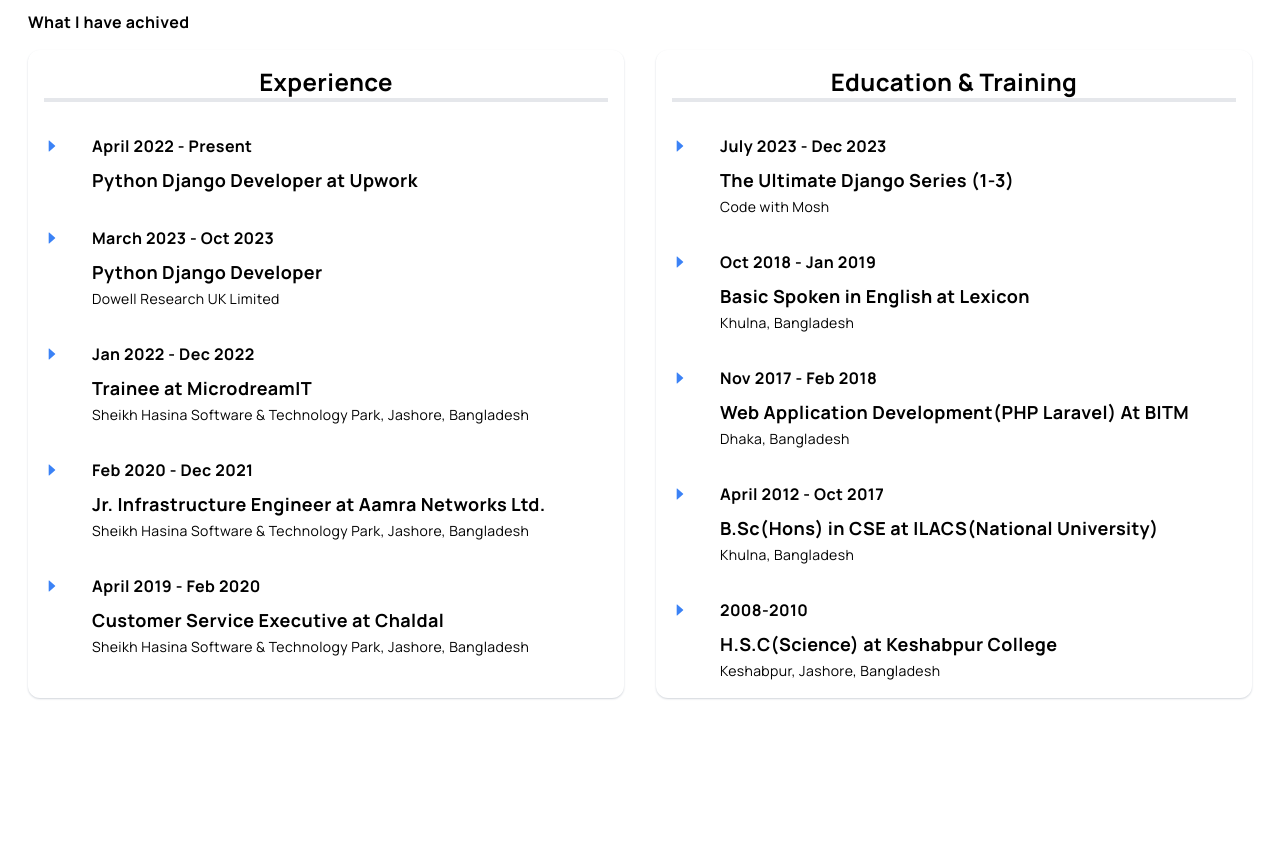
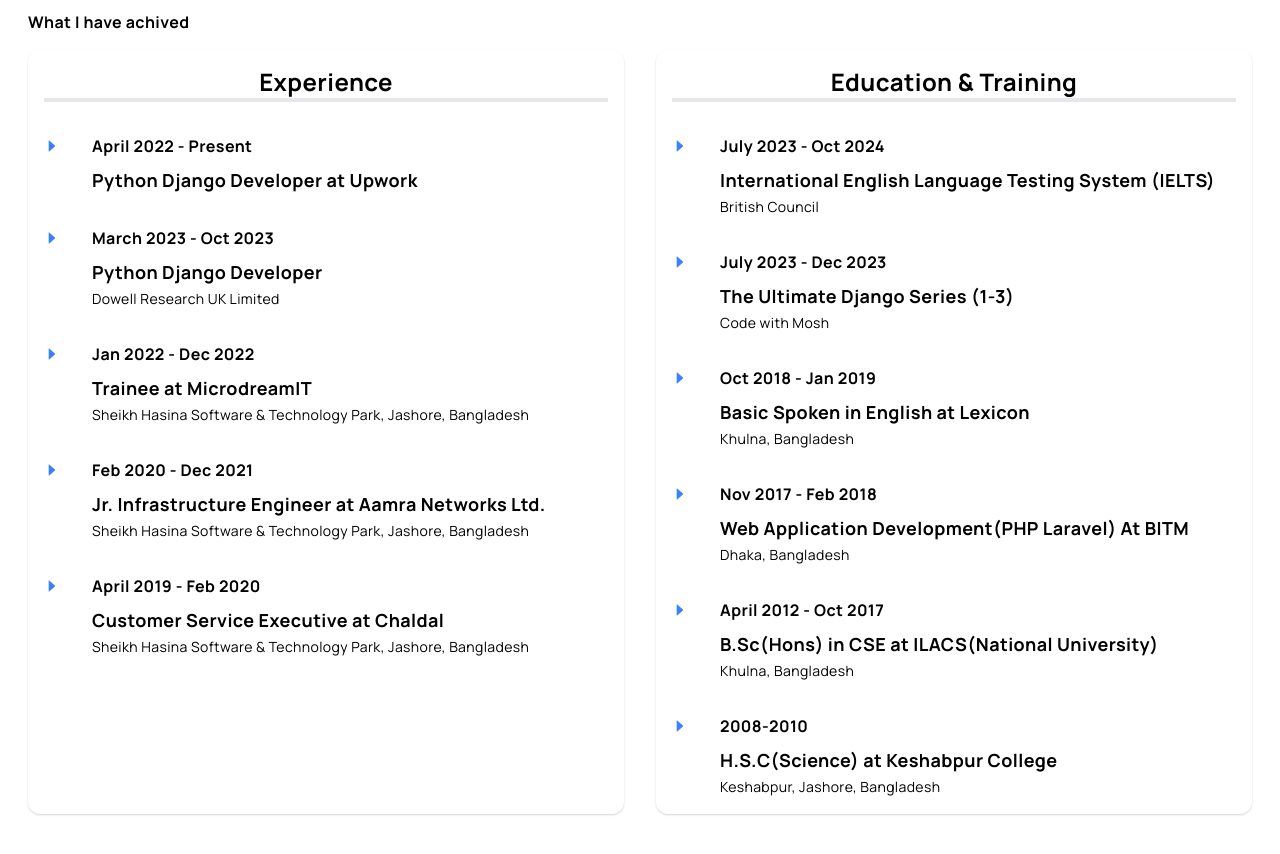
Before and after one commit to mushfiqur-rahman/portfolio, a Next.js app: page / in a window 1280 px wide. Shown: the part 4400-5254 px from the top of the page. Built offline with nearby package versions, Linux system fonts and the light colour scheme.

Commit message:
ielts update

```diff
--- a/components/EduExp.jsx
+++ b/components/EduExp.jsx
@@ -156,6 +156,27 @@ const EduExp = () => {
                       <AiFillCaretRight className=" text-blue-500 md:block" />
                       <div className="md:-mt-1 md:pl-8">
                         <span className="block font-bold dark:text-slate-200">
+                          July 2023 - Oct 2024
+                        </span>
+                        <span className="pt-2 block text-lg font-bold">
+                          International English Language Testing System{" "}
+                          <span className="capitalize">(IELTS)</span>
+                        </span>
+                        <span className="text-sm dark:text-slate-200">
+                          British Council
+                        </span>
+                      </div>
+                    </div>
+                  </div>
+                </Section>
+
+                {/* Education Item  */}
+                <Section>
+                  <div className="flex mt-8 md:pl-18">
+                    <div className="mt-1 flex">
+                      <AiFillCaretRight className=" text-blue-500 md:block" />
+                      <div className="md:-mt-1 md:pl-8">
+                        <span className="block font-bold dark:text-slate-200">
                           July 2023 - Dec 2023
                         </span>
                         <span className="pt-2 block text-lg font-bold">
```
